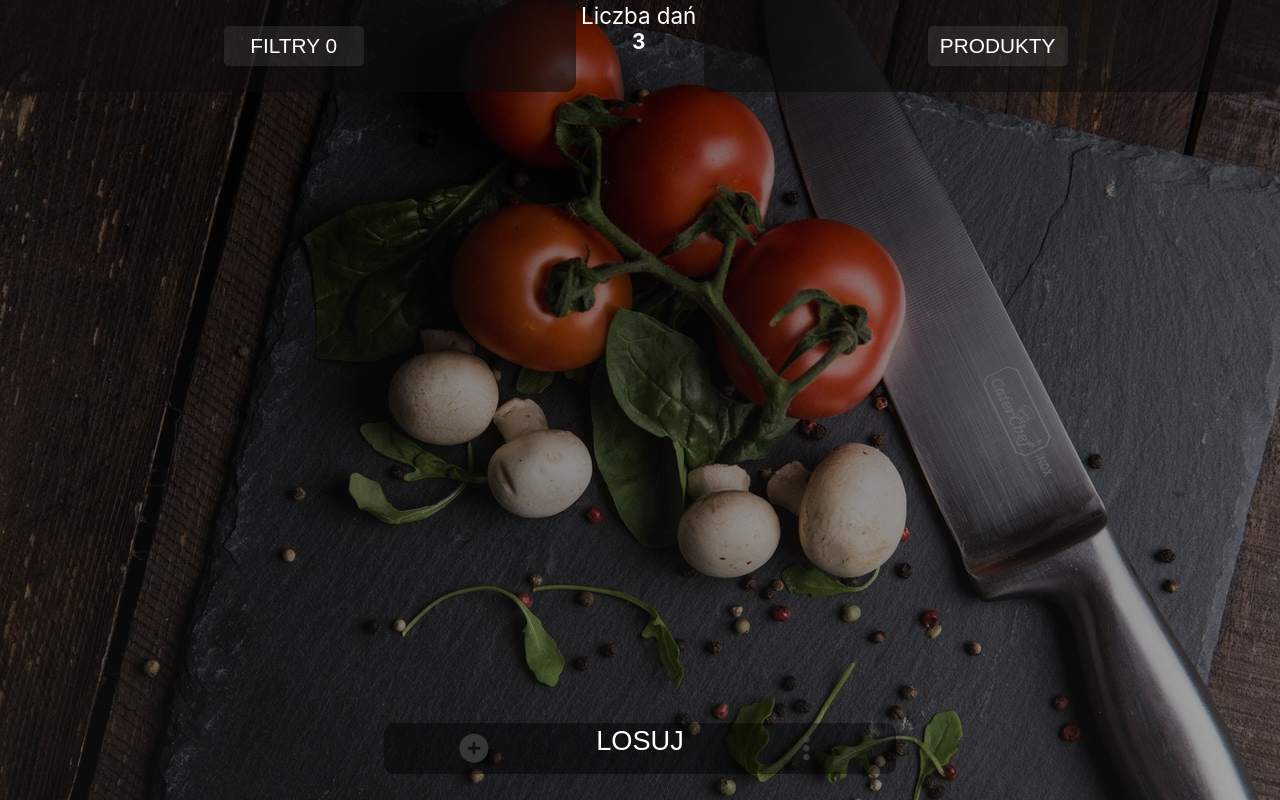
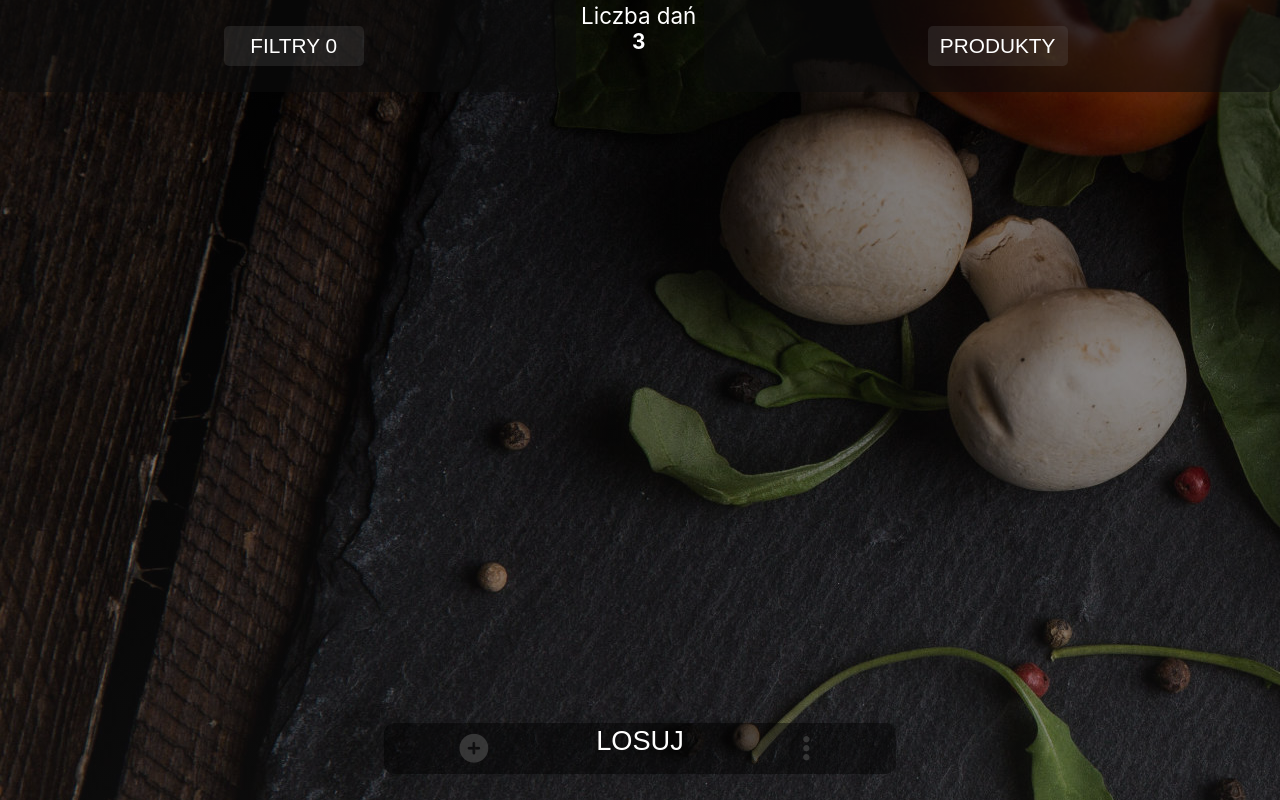
Before and after one commit to atrykp/what-s-for-dinner-react-app, a React (Create React App) app: page / in a window 1280 px wide. Built offline with nearby package versions, Linux system fonts and the light colour scheme.

Commit message:
change background color and class to className

```diff
--- a/src/components/MoreMenu.js
+++ b/src/components/MoreMenu.js
@@ -18,7 +18,7 @@ const MoreMenu = () => {
   );
   return (
     <>
-      <i class="fas fa-ellipsis-v" onClick={sectionVisibility}></i>
+      <i className="fas fa-ellipsis-v" onClick={sectionVisibility}></i>
 
       {section}
     </>
--- a/src/index.css
+++ b/src/index.css
@@ -15,11 +15,14 @@ body {
   background-size: cover;
   background-repeat: no-repeat; */
   background: linear-gradient(rgba(0, 0, 0, 0.52), rgba(26, 26, 26, 0.4)),
-    url(./images/pexels-toni-cuenca-594060.jpg);
+    url(./images/tomato.jpg);
 
   background-attachment: fixed;
+  background-position-y: center;
   background-repeat: no-repeat;
   transition: all 0.2s ease-in-out;
+  max-width: 1400px;
+  background-color: black;
 }
 
 code {
--- a/src/pages/App.js
+++ b/src/pages/App.js
@@ -142,6 +142,7 @@ function App() {
   const [selectedDish, setSelectedDish] = useState(
     JSON.parse(localStorage.getItem("selectedDish")) || ""
   );
+  console.log(localStorage.getItem("userDishes"));
 
   // checks if dish can be added
   const compare = (element) => {
@@ -290,7 +291,7 @@ function App() {
 
       <div className="lowerNav">
         <NavLink to="/addDish" className="lowerNav__add">
-          <i class="fas fa-plus-circle"></i>
+          <i className="fas fa-plus-circle"></i>
         </NavLink>
         <div className="menu">
           <MoreMenu />
```
Also changed, not shown: src/images/tomato.jpg (added), 1 other file (tests, documents, lock files or other folders).
